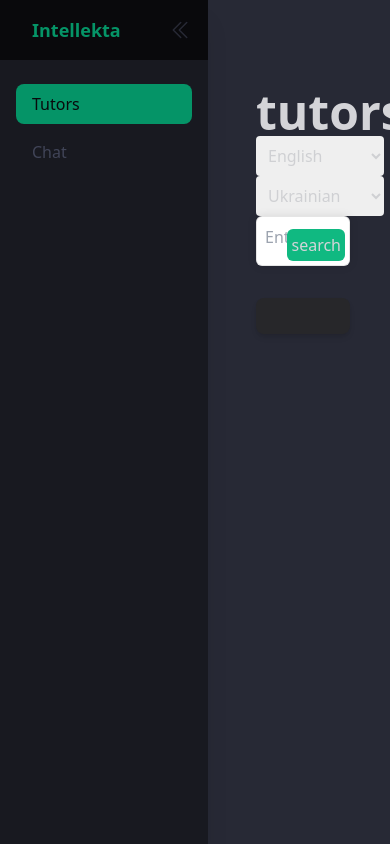
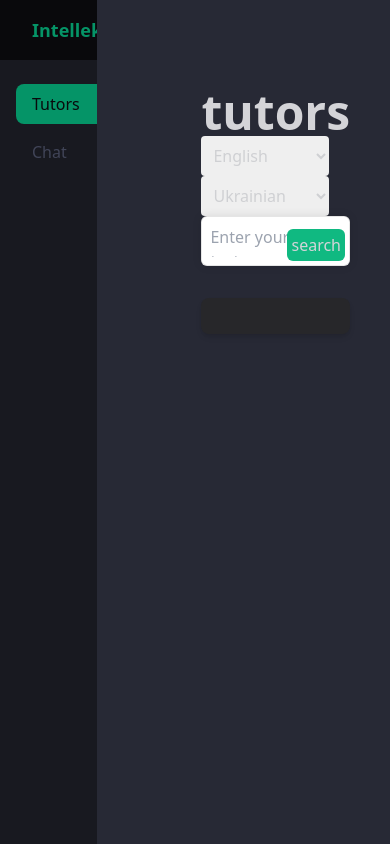
Before and after one commit to ajesuscode/intellekta, a Next.js app: page /tutors in a window 390 px wide. Built offline with nearby package versions, Linux system fonts and the light colour scheme.

Commit message:
added responsivnes when drawer closed

```diff
--- a/src/app/components/Drawer.tsx
+++ b/src/app/components/Drawer.tsx
@@ -17,9 +17,9 @@
     return (
         <main
             className={
-                "fixed overflow-hidden z-10 inset-0 transform ease-in-out " +
+                "flex-0 overflow-hidden z-10 inset-0 transform ease-in-out" +
                 (isOpen
-                    ? "transition-all duration-500 transform translate-x-0 w-64"
+                    ? "transition-all duration-500 transform translate-x-0 w-52 h-screen"
                     : "transition-all duration-500 transform fixed w-16")
             }
         >
--- a/src/app/layout.tsx
+++ b/src/app/layout.tsx
@@ -19,8 +19,10 @@
                 <Suspense fallback="...">
                     {/* @ts-expect-error Server Component */}
                     <Navbar />
-                    <Drawer />
-                    <div className="pt-12">{children}</div>
+                    <div className="flex ">
+                        <Drawer />
+                        <div className="pt-12 flex pl-16">{children}</div>
+                    </div>
                 </Suspense>
             </body>
         </html>
--- a/src/app/tutors/page.tsx
+++ b/src/app/tutors/page.tsx
@@ -67,7 +67,7 @@
         </p>
     ));
     return (
-        <section className="p-10 pl-64">
+        <section className="p-10">
             <form onSubmit={getTutors}>
                 <div className="text-zinc-300 font-bold text-5xl">tutors</div>
                 <select
```
